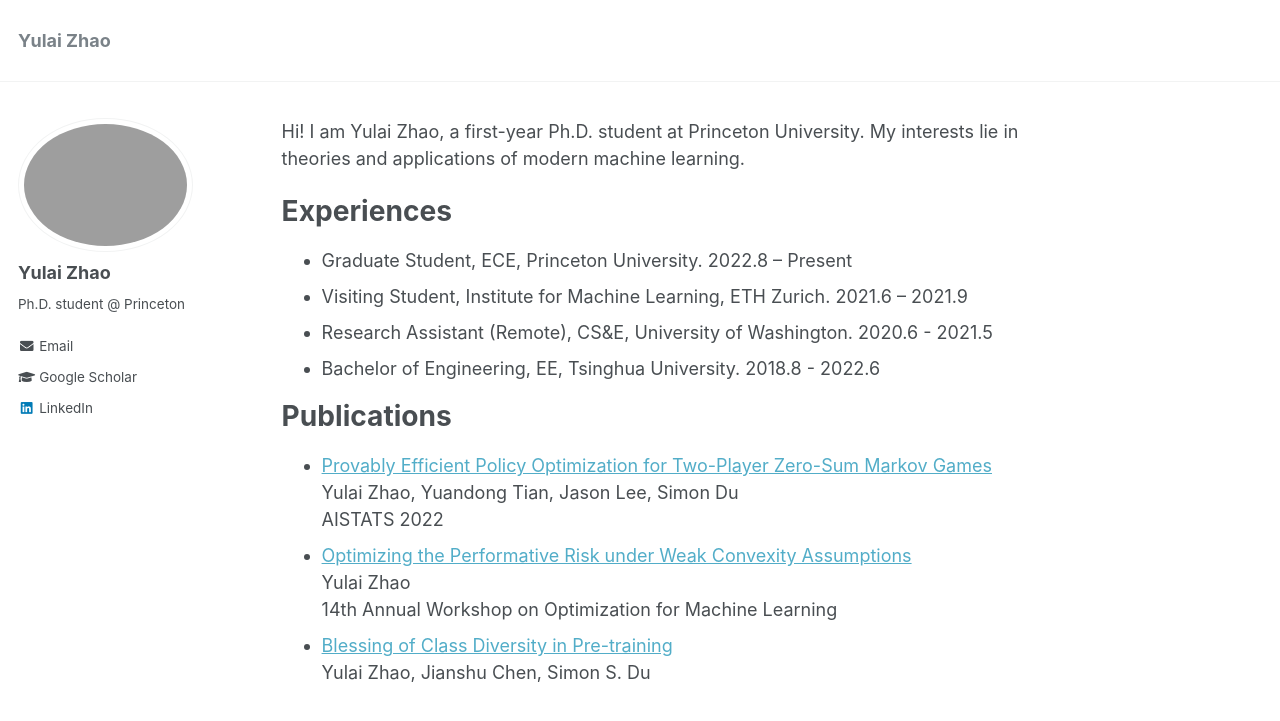
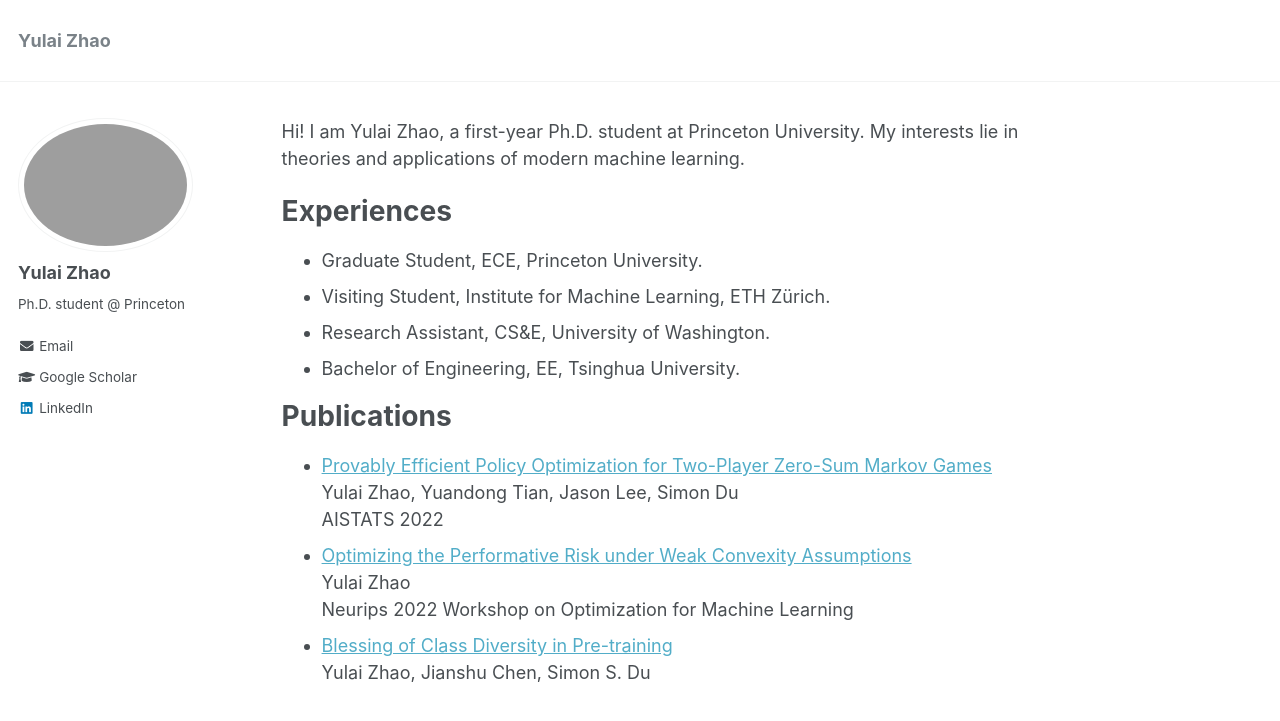
Before and after one commit to zhaoyl18/zhaoyl18.github.io, a Jekyll site: the page built from _pages/about.md, in a window 1280 px wide. Shown: the top 721 px of the page. Built offline with Jekyll 4.4.1, drawn with Linux system fonts in a browser that asks for light colours.

Commit message:
Update about.md

```diff
--- a/_pages/about.md
+++ b/_pages/about.md
@@ -12,11 +12,10 @@ Hi! I am Yulai Zhao, a first-year Ph.D. student at Princeton University. My inte
 
 Experiences
 ======
-* Graduate Student, ECE, Princeton University.                      2022.8 – Present
-* Visiting Student, Institute for Machine Learning, ETH Zurich.     2021.6 – 2021.9
-* Research Assistant (Remote), CS&E, University of Washington.      2020.6 - 2021.5
-* Bachelor of Engineering, EE, Tsinghua University.               2018.8 - 2022.6
-
+* Graduate Student, ECE, Princeton University.
+* Visiting Student, Institute for Machine Learning, ETH Zürich.
+* Research Assistant, CS&E, University of Washington.
+* Bachelor of Engineering, EE, Tsinghua University.
 
 Publications
 ======
@@ -25,6 +24,6 @@ Yulai Zhao, Yuandong Tian, Jason Lee, Simon Du
 AISTATS 2022
 * [Optimizing the Performative Risk under Weak Convexity Assumptions](https://arxiv.org/abs/2209.00771)
 Yulai Zhao
-14th Annual Workshop on Optimization for Machine Learning
+Neurips 2022 Workshop on Optimization for Machine Learning
 * [Blessing of Class Diversity in Pre-training](https://arxiv.org/abs/2209.03447)
 Yulai Zhao, Jianshu Chen, Simon S. Du
```
